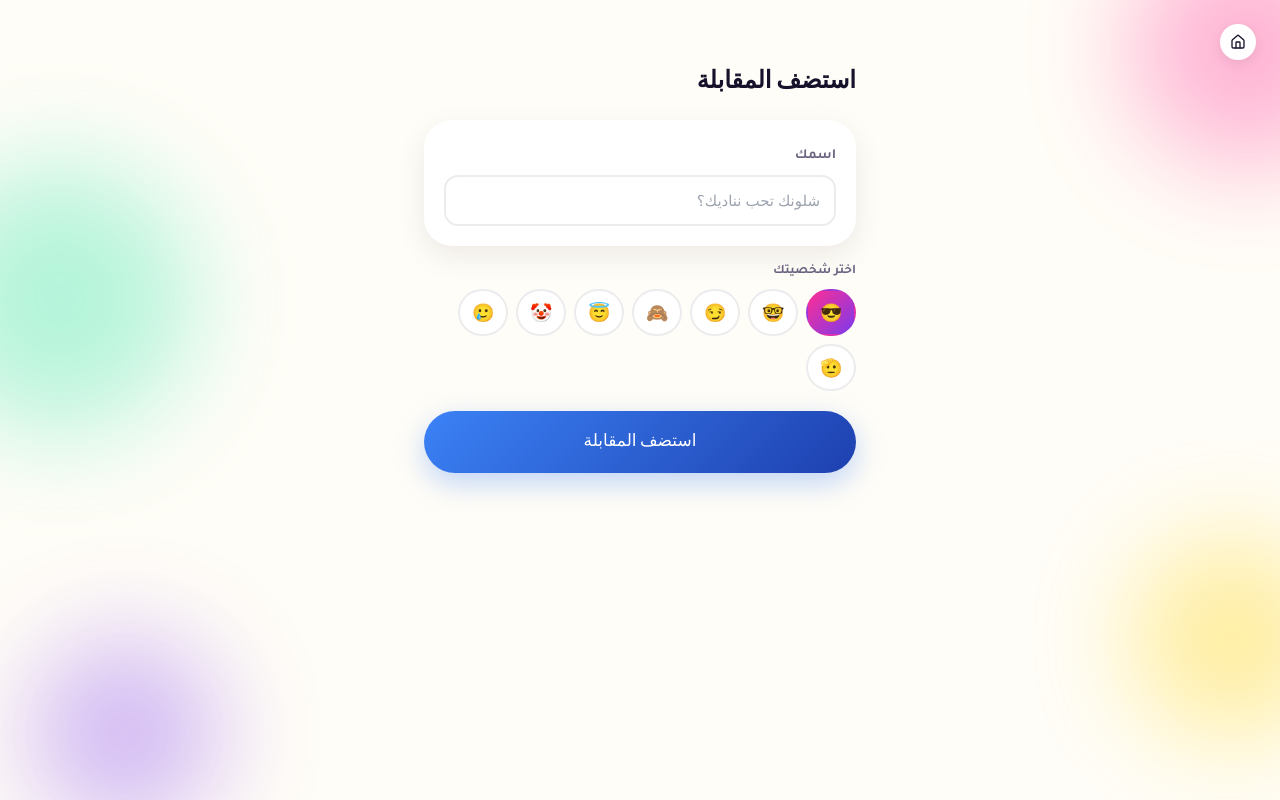
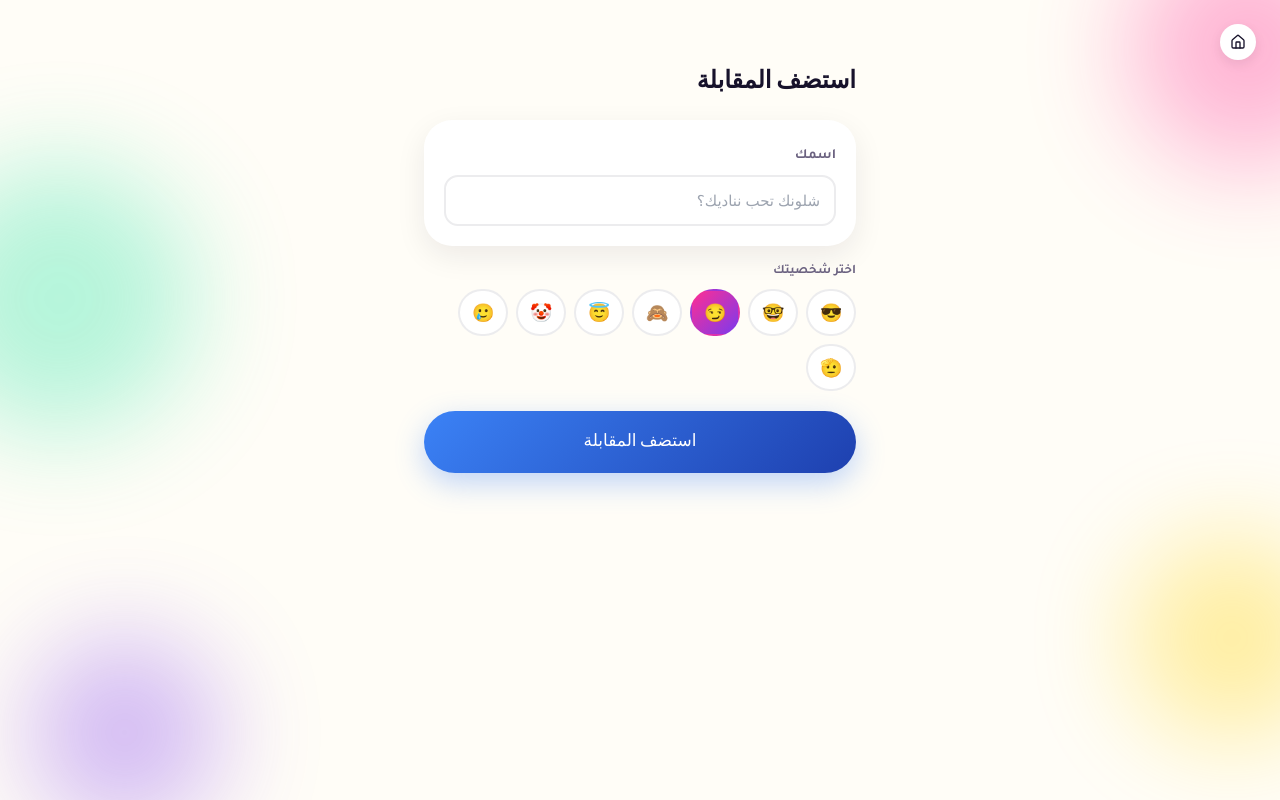
Before and after one commit to Amino-coder/fashlah, a Next.js app: page /job/create in a window 1280 px wide. Built offline with nearby package versions, Linux system fonts and the light colour scheme; no server answers; a web font is replaced by a local one.

Commit message:
randomize avatar in shofah and job

```diff
--- a/app/job/create/page.tsx
+++ b/app/job/create/page.tsx
@@ -17,7 +17,12 @@ export default function JobCreatePage() {
   const router = useRouter();
 
   const [nickname, setNickname] = useState("");
-  const [emoji, setEmoji] = useState(JOB_AVATARS[0]);
+  const [emoji, setEmoji] = useState(() =>
+    // Randomised per visit — not persisted, not synced — so two people
+    // who both skip picking an avatar don't silently end up identical.
+    // A repeat is still fine if it happens by chance, just not guaranteed.
+    JOB_AVATARS[Math.floor(Math.random() * JOB_AVATARS.length)]
+  );
   const [loading, setLoading] = useState(false);
   const [error, setError] = useState<string | null>(null);
 
--- a/app/job/join/page.tsx
+++ b/app/job/join/page.tsx
@@ -29,7 +29,12 @@ function JobJoin() {
   const [code, setCode] = useState("");
   const [codeFromLink, setCodeFromLink] = useState(false);
   const [nickname, setNickname] = useState("");
-  const [emoji, setEmoji] = useState(JOB_AVATARS[0]);
+  const [emoji, setEmoji] = useState(() =>
+    // Randomised per visit — not persisted, not synced — so two people
+    // who both skip picking an avatar don't silently end up identical.
+    // A repeat is still fine if it happens by chance, just not guaranteed.
+    JOB_AVATARS[Math.floor(Math.random() * JOB_AVATARS.length)]
+  );
   const [loading, setLoading] = useState(false);
   const [error, setError] = useState<string | null>(null);
   const [sessionDead, setSessionDead] = useState(false);
--- a/app/shofah/create/page.tsx
+++ b/app/shofah/create/page.tsx
@@ -29,7 +29,12 @@ function ShofahCreate() {
 
   const [character, setCharacter] = useState<ShofahCharacter | null>(null);
   const [nickname, setNickname] = useState("");
-  const [emoji, setEmoji] = useState(SHOFAH_AVATARS[0]);
+  const [emoji, setEmoji] = useState(() =>
+    // Randomised per visit — not persisted, not synced — so two people
+    // who both skip picking an avatar don't silently end up identical.
+    // A repeat is still fine if it happens by chance, just not guaranteed.
+    SHOFAH_AVATARS[Math.floor(Math.random() * SHOFAH_AVATARS.length)]
+  );
   const [loading, setLoading] = useState(false);
   const [error, setError] = useState<string | null>(null);
 
--- a/app/shofah/join/page.tsx
+++ b/app/shofah/join/page.tsx
@@ -30,7 +30,12 @@ function ShofahJoin() {
   const [code, setCode] = useState("");
   const [codeFromLink, setCodeFromLink] = useState(false);
   const [nickname, setNickname] = useState("");
-  const [emoji, setEmoji] = useState(SHOFAH_AVATARS[0]);
+  const [emoji, setEmoji] = useState(() =>
+    // Randomised per visit — not persisted, not synced — so two people
+    // who both skip picking an avatar don't silently end up identical.
+    // A repeat is still fine if it happens by chance, just not guaranteed.
+    SHOFAH_AVATARS[Math.floor(Math.random() * SHOFAH_AVATARS.length)]
+  );
   const [loading, setLoading] = useState(false);
   const [error, setError] = useState<string | null>(null);
   const [sessionDead, setSessionDead] = useState(false);
```
